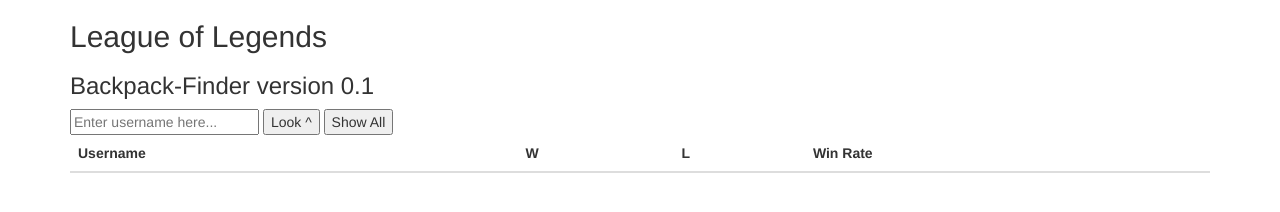
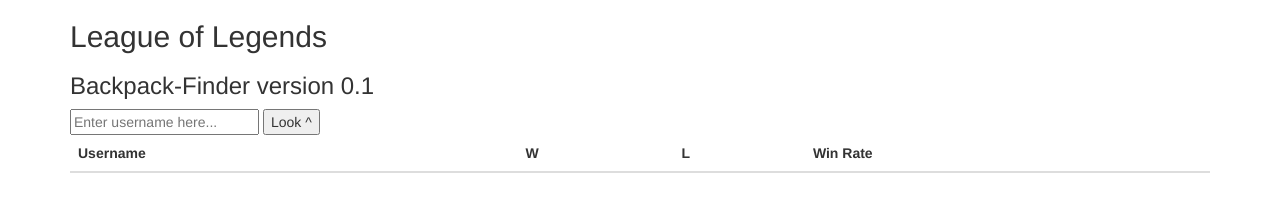
Before and after one commit to kiraknowsbest/mvp, a website: page client/index.html in a window 1280 px wide. Drawn offline with nearby package versions, Linux system fonts and the light colour scheme.

```diff
--- a/client/index.html
+++ b/client/index.html
@@ -11,7 +11,7 @@
         <h3>Backpack-Finder version 0.1</h3>
         <input class="leagueName" ng-model="leagueName" placeholder="Enter username here..."/>
         <button class="addUser" ng-click="searchData(leagueName)">Look ^</button>
-        <button class="update" ng-click="scourge()">Show All</button>
+
         <table class="table">
               <thead>
                 <tr>
```
Also changed, not shown: server.js (+47 -0 lines).
